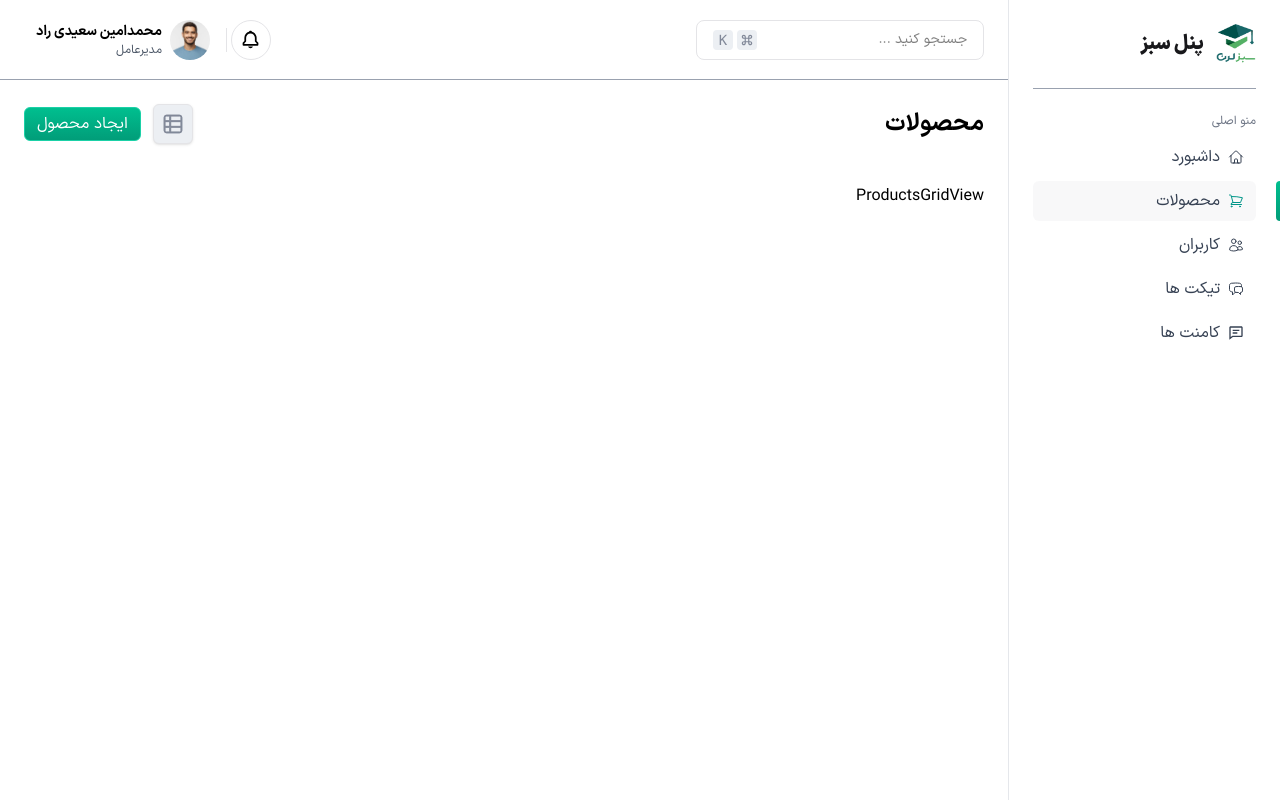
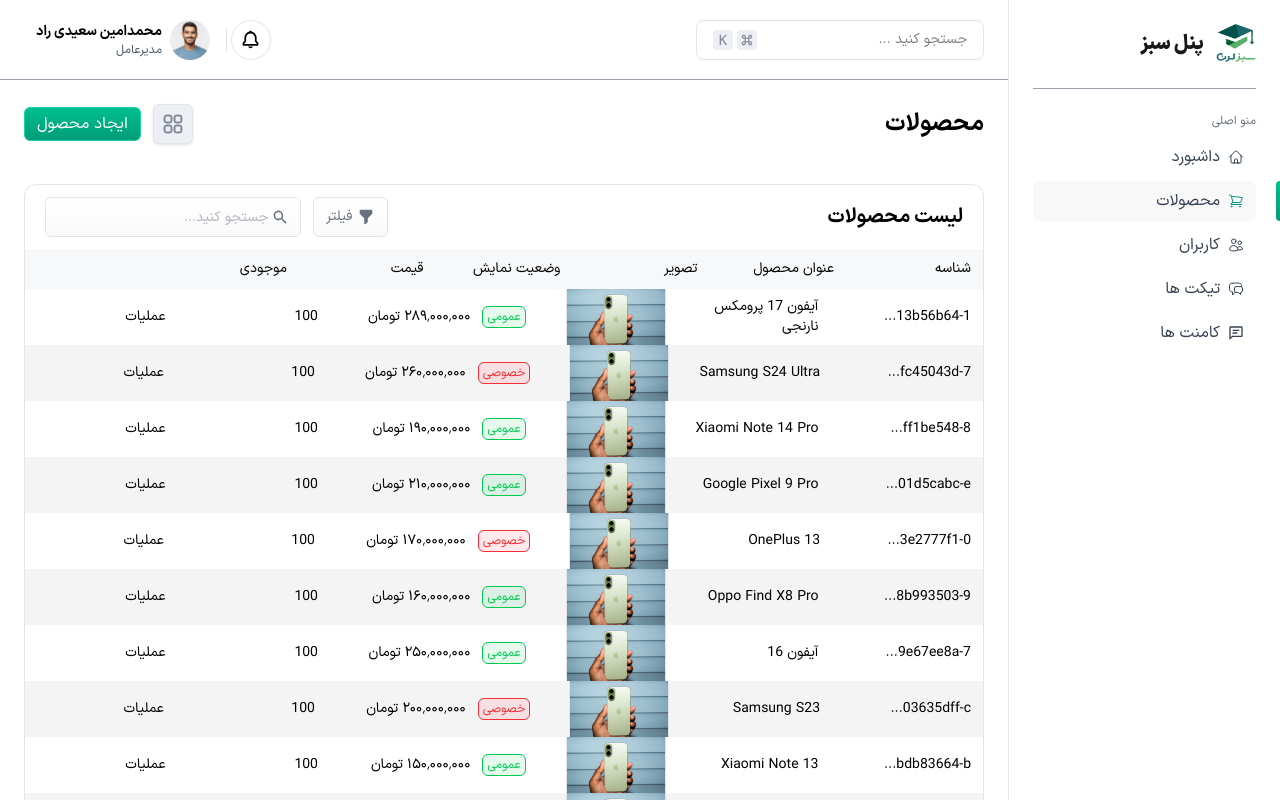
Before and after one commit to Mostafa-mb/03---Admin-Dashboard, a React (Vite) app: page /products in a window 1280 px wide. Shown: the top 800 px of the page. Built offline with nearby package versions, Linux system fonts and the light colour scheme.

Commit message:
showing products based on the pagination in the product section in table mode

```diff
--- a/src/components/common/Table/Elements/TableCell.jsx
+++ b/src/components/common/Table/Elements/TableCell.jsx
@@ -1,7 +1,8 @@
+import clsx from "clsx";
 import React from "react";
 
-function TableCell({ children }) {
-  return <div className="line-clamp-1">{children}</div>;
+function TableCell({ children, className }) {
+  return <div className={clsx("line-clamp-1", className)}>{children}</div>;
 }
 
 export default TableCell;
--- a/src/data/products.js
+++ b/src/data/products.js
@@ -3,6 +3,16 @@ export const productsTableHeadRow = [
   "عنوان محصول",
   "وضعیت نمایش",
   "قیمت",
+  "",
+];
+
+export const productsAllTableHeadRow = [
+  "شناسه",
+  "عنوان محصول",
+  "تصویر",
+  "وضعیت نمایش",
+  "قیمت",
+  "موجودی",
   "",
 ];
 
--- a/src/features/productsView/ProductsTableView.jsx
+++ b/src/features/productsView/ProductsTableView.jsx
@@ -1,7 +1,55 @@
 import React from "react";
+import Table from "../../components/common/Table/Table";
+import TableHead from "../../components/common/Table/Elements/TableHead";
+import TableHeadCell from "../../components/common/Table/Elements/TableHeadCell";
+import TableBody from "../../components/common/Table/Elements/TableBody";
+import TableRow from "../../components/common/Table/Elements/TableRow";
+import TableCell from "../../components/common/Table/Elements/TableCell";
+import { productsAllTableHeadRow } from "../../data/products";
+import clsx from "clsx";
 
-const ProductsTableView = ({ products }) => {
-  return <div>ProductsTableView</div>;
+const ProductsTableView = ({ products, setProducts }) => {
+  return (
+    <Table
+      header={{ title: "لیست محصولات", Buttons: undefined }}
+      pagination={{ items: products, itemsPerPage: 7, setItems: setProducts }}
+    >
+      <TableHead>
+        {productsAllTableHeadRow.map((headCell) => (
+          <TableHeadCell key={headCell}>{headCell}</TableHeadCell>
+        ))}
+      </TableHead>
+
+      <TableBody>
+        {products.map((productItem) => (
+          <TableRow key={productItem.id}>
+            <TableCell>{productItem.id.slice(0, 10)}...</TableCell>
+            <TableCell>{productItem.title}</TableCell>
+            <TableCell>
+              <img
+                src={productItem.img}
+                alt={productItem.title}
+                className="w-25 rounded-md border primary-border-color"
+              />
+            </TableCell>
+            <TableCell
+              className={clsx(
+                productItem.isPublished ? "success-badge" : "danger-badge",
+                "badge",
+              )}
+            >
+              {productItem.isPublished ? "عمومی" : "خصوصی"}
+            </TableCell>
+            <TableCell>
+              {productItem.price.toLocaleString("fa-IR")} تومان
+            </TableCell>
+            <TableCell>{productItem.entity}</TableCell>
+            <TableCell>عملیات</TableCell>
+          </TableRow>
+        ))}
+      </TableBody>
+    </Table>
+  );
 };
 
 export default ProductsTableView;
--- a/src/pages/Products/Page.jsx
+++ b/src/pages/Products/Page.jsx
@@ -6,7 +6,8 @@ import ProductsTableView from "../../features/productsView/ProductsTableView";
 import ProductsGridView from "../../features/productsView/ProductsGridView";
 
 function Products() {
-  const [layoutType, setLayoutType] = useState("GRID"); // or GRID
+  const [layoutType, setLayoutType] = useState("TABLE"); // TABLE or GRID
+  const [allProducts, setAllProducts] = useState([...products]);
 
   const toggleLayout = () => {
     const layout = layoutType === "TABLE" ? "GRID" : "TABLE";
@@ -33,9 +34,15 @@ function Products() {
       <SectionTitle title="محصولات" Buttons={buttons}></SectionTitle>
       <section className="mt-10 w-full min-w-full">
         {layoutType === "TABLE" ? (
-          <ProductsTableView products={products}></ProductsTableView>
+          <ProductsTableView
+            products={products}
+            setProducts={setAllProducts}
+          ></ProductsTableView>
         ) : (
-          <ProductsGridView products={products}></ProductsGridView>
+          <ProductsGridView
+            products={products}
+            setProducts={setAllProducts}
+          ></ProductsGridView>
         )}
       </section>
     </>
```
